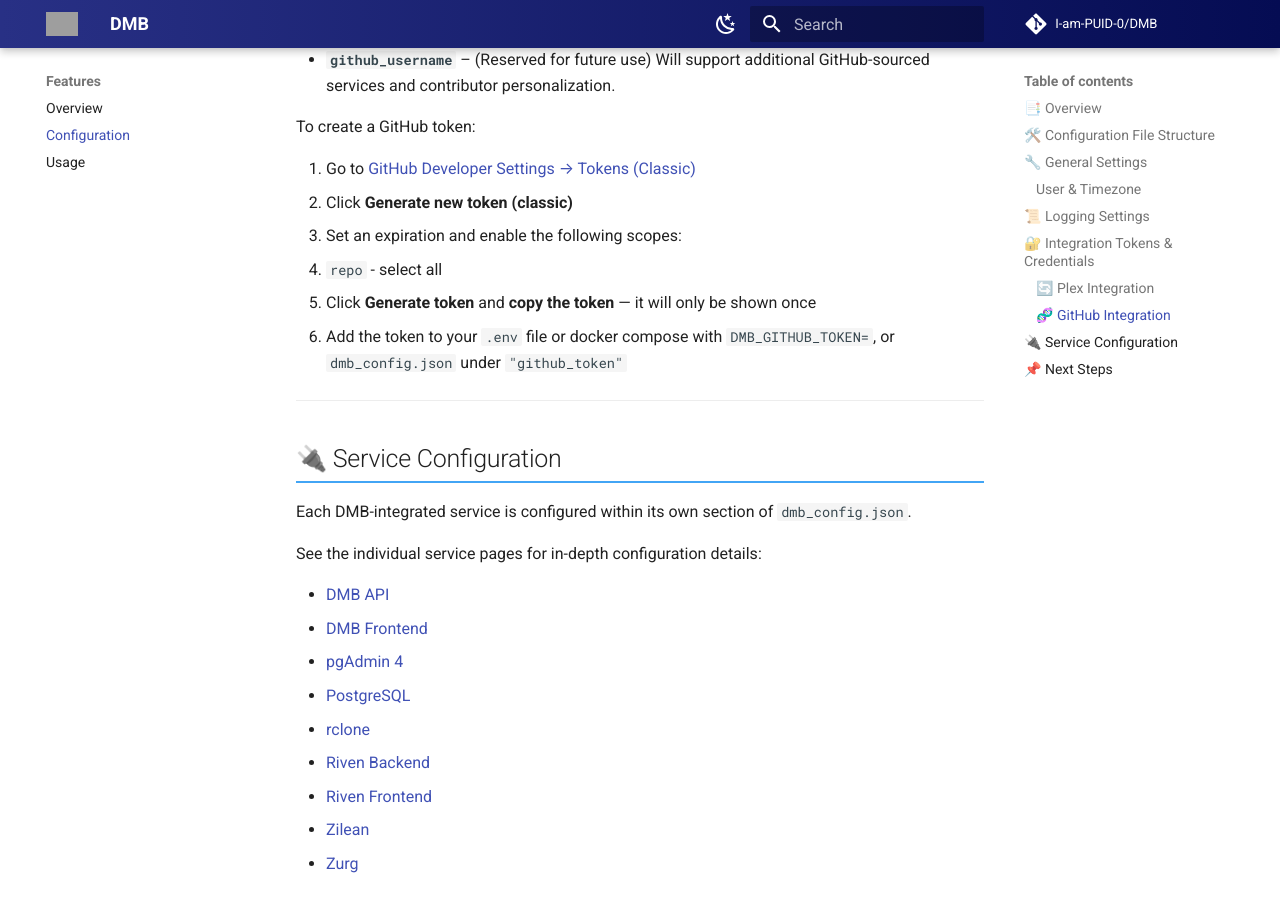
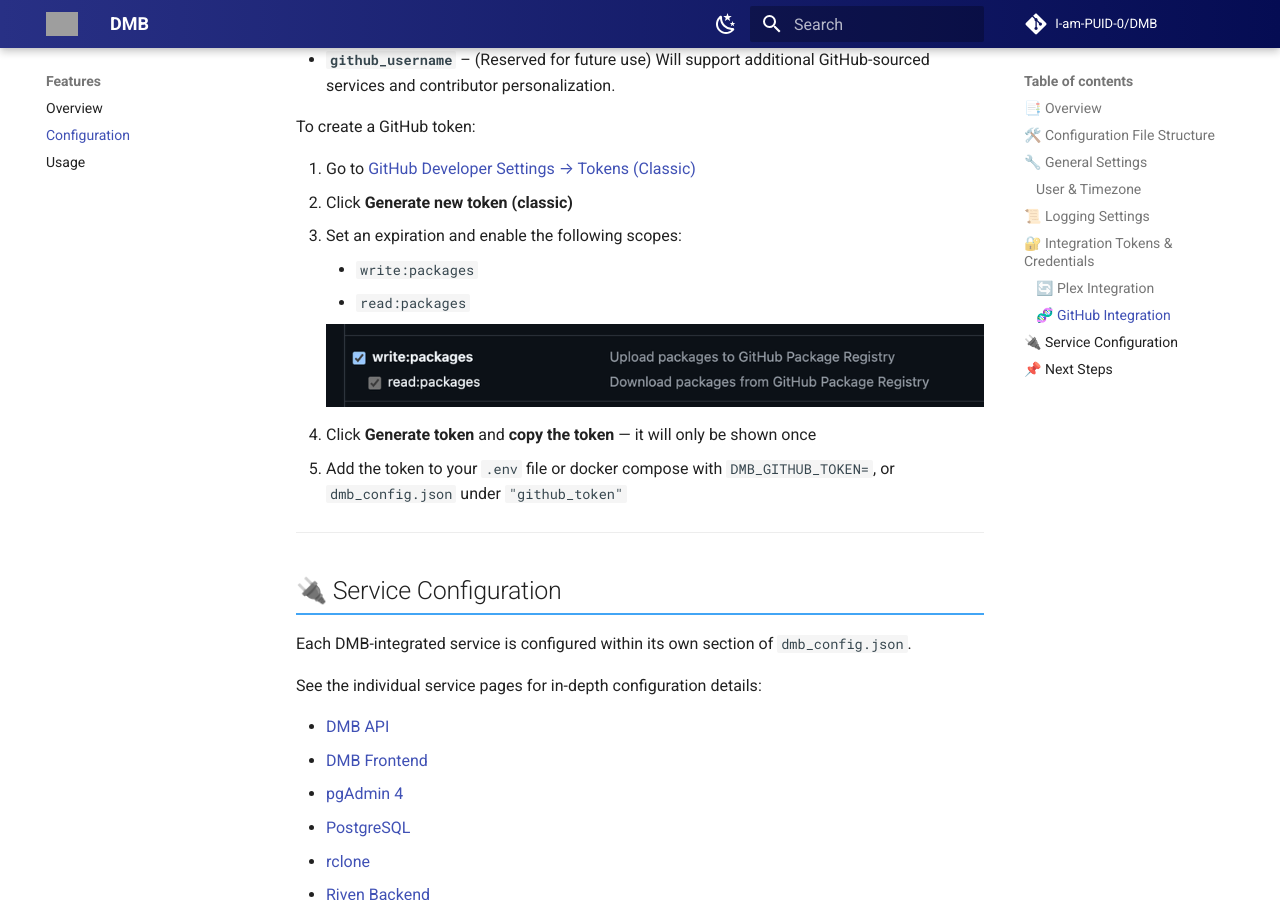
Before and after one commit to I-am-PUID-0/DMB_Docs, an MkDocs documentation site: the page built from docs/features/configuration.md, in a window 1280 px wide and 900 px high, scrolled down 2671 px. Built offline with MkDocs 1.6.1 and Material for MkDocs 9.7.7, drawn with Linux system fonts in a browser that asks for light colours; comment, search, counter and statistics services are not loaded; grey boxes are pictures that could not be loaded.

```diff
--- a/docs/features/configuration.md
+++ b/docs/features/configuration.md
@@ -106,7 +106,12 @@ To create a GitHub token:
 1. Go to [GitHub Developer Settings → Tokens (Classic)](https://github.com/settings/tokens)
 2. Click **Generate new token (classic)**
 3. Set an expiration and enable the following scopes:
-   - `repo` - select all
+
+    - `write:packages`
+    - `read:packages`
+
+    ![GitHub Token](../assets/images/github_token_scope.png)
+
 4. Click **Generate token** and **copy the token** — it will only be shown once
 5. Add the token to your `.env` file or docker compose with `DMB_GITHUB_TOKEN=`, or `dmb_config.json` under `"github_token"`
 
```
Also changed, not shown: docs/assets/images/github_token_scope.png (added).
